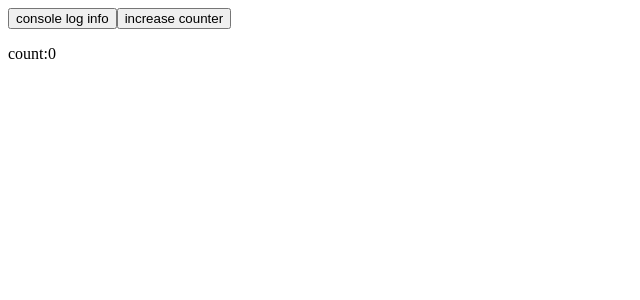
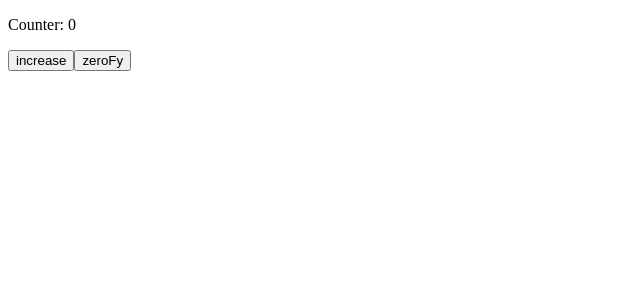
Before and after one commit to thasneem9/fullstackopen, a React (Vite) app in the folder part1/: page / in a window 1280 px wide. Shown: the top 300 px of the page, without its empty margins (0-640 px from the left). Built offline with nearby package versions, Linux system fonts and the light colour scheme.

Commit message:
c)lifting state upward

```diff
--- /dev/null
+++ b/part1/components/Counter.jsx
@@ -0,0 +1,10 @@
+const Counter=({count})=>{
+
+
+
+    return(<>
+
+    <p>Counter: {count}</p>
+    </>)
+}
+export default Counter
--- /dev/null
+++ b/part1/components/IncreaseButton.jsx
@@ -0,0 +1,12 @@
+const IncreaseButton=({setCount,count})=>{
+
+
+    return(
+
+        <>
+        <button onClick={()=>setCount(count+1)}>increase</button>
+        </>
+    )
+}
+
+export default IncreaseButton
--- /dev/null
+++ b/part1/components/ZeroButton.jsx
@@ -0,0 +1,12 @@
+const ZeroButton=({setCount})=>{
+
+
+    return(
+
+        <>
+        <button onClick={()=>setCount(0)}>zeroFy</button>
+        </>
+    )
+}
+
+export default ZeroButton
--- a/part1/src/App.jsx
+++ b/part1/src/App.jsx
@@ -1,4 +1,7 @@
-
+import Content from "../components/Content"
+import Counter from "../components/Counter"
+import IncreaseButton from "../components/IncreaseButton"
+import ZeroButton from "../components/ZeroButton"
 import { useState } from "react"
 const App = () => {
  const [count,setCount]=useState(0)
@@ -8,10 +11,10 @@ const App = () => {
 
   return (
     <>
-    <button onClick={()=>console.log("yo, im clicked")}>console log info</button>
-   {/*  <button onClick={setCount(count+1)}>increase counter</button>   THIs shit breaks bcs event handler must be a function*/}
-   <button onClick={()=>setCount(count+1)}>increase counter</button>
-    <p>count:{count}</p>
+  <Counter count={count}/>
+  <IncreaseButton setCount={setCount} count={count}/>
+  <ZeroButton setCount={setCount}/>
+
     </>
   )
 }
--- a/part1/src/main.jsx
+++ b/part1/src/main.jsx
@@ -2,4 +2,3 @@ import ReactDOM from 'react-dom/client'
 import App from './App'
 
 ReactDOM.createRoot(document.getElementById('root')).render(<App />)
-ReactDOM.createRoot(document.getElementById('root')).render(<App  />)
```
